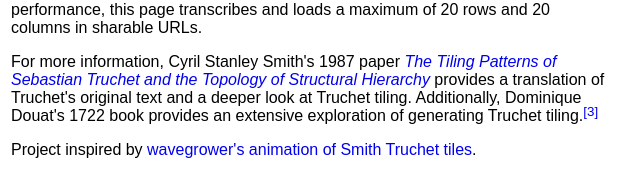
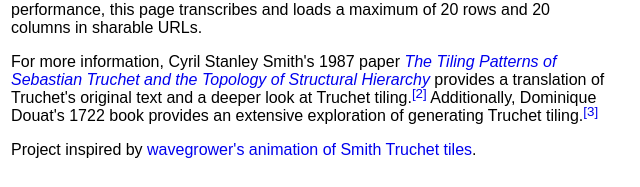
Before and after one commit to tungs/truchet-tiles-original, a plain HTML site: page index.html in a window 1280 px wide. Shown: the part 576-763 px from the top of the page, 329-969 px from the left. Drawn offline with Linux system fonts and the light colour scheme.

Commit message:
Add files via upload

```diff
--- a/index.html
+++ b/index.html
@@ -92,9 +92,9 @@ along with this program.  If not, see <http://www.gnu.org/licenses/>.
       <p>In his 1704 paper, <i>Mémoire sur les combinaisons,</i> Sébastien Truchet studied a curious tile that, when rotated to different orientations, could form countless aesthetic patterns.<sup><a href="#ref1">[1]</a></sup></p>
       <p>This project contains the 30 patterns engraved in Truchet's memoir, though he notes (translated from French) that "We found too great a number to report them all."<sup><a href="#ref2">[2]</a></sup> I've added some more patterns, mainly those that differ from Truchet's scheme by patterning each quadrant differently instead of uniformly.</p>
       <p>This project animates transitions between various <label for="switchPreset" class="description-control">patterns,</label> allowing you to adjust the <label for="switchStyle" class="description-control">switch style</label> and <label for="switchFrequencyInput" class="description-control">switch frequency</label> to determine what order and how often the tiles get switched. You can <label for="autoplay" class="description-control">autoplay</label> to automatically switch between random patterns (using the adjacent slider to adjust the delay between pattern switching). You can optionally turn on <label for="colorsSelect" class="description-control">colors</label> to highlight the new orientation of tile.</p>
-      </p>The size of the plane can be adjusted by the number of <label for="rowsInput" class="description-control">rows</label> and <label for="columnsInput" class="description-control">columns</label>. By pressing on or hovering over (depending on the <label for="manualSwitchType" class="description-control">manual switch on</label> setting) tiles you can manually switch them, which automatically updates your URL. In the interest of performance, this page transcribes and loads a maximum of 20 rows and 20 columns in sharable URLs.</p>
-      <p>For more information, Cyril Stanley Smith's 1987 paper <em><a href="https://doi.org/10.2307/1578535" title="DOI: 10.2307/1578535">The Tiling Patterns of Sebastian Truchet and the Topology of Structural Hierarchy</a></em> provides a translation of Truchet's original text and a deeper look at Truchet tiling. Additionally, Dominique Douat's 1722 book provides an extensive exploration of generating Truchet tiling.<sup><a href="#ref3">[3]</a></sup></p>
-    <p>Project inspired by <a href="https://wavegrower.tumblr.com/" target="_blank">wavegrower's</a> <a href="https://wavegrower.tumblr.com/post/165551187955/unsatisfyer" target="_blank">animation of Smith Truchet tiles</a>.</p>
+      <p>The size of the plane can be adjusted by the number of <label for="rowsInput" class="description-control">rows</label> and <label for="columnsInput" class="description-control">columns</label>. By pressing on or hovering over (depending on the <label for="manualSwitchType" class="description-control">manual switch on</label> setting) tiles you can manually switch them, which automatically updates your URL. In the interest of performance, this page transcribes and loads a maximum of 20 rows and 20 columns in sharable URLs.</p>
+      <p>For more information, Cyril Stanley Smith's 1987 paper <em><a href="https://doi.org/10.2307/1578535" title="DOI: 10.2307/1578535">The Tiling Patterns of Sebastian Truchet and the Topology of Structural Hierarchy</a></em> provides a translation of Truchet's original text and a deeper look at Truchet tiling.<sup><a href="#ref2">[2]</a></sup> Additionally, Dominique Douat's 1722 book provides an extensive exploration of generating Truchet tiling.<sup><a href="#ref3">[3]</a></sup></p>
+      <p>Project inspired by <a href="https://wavegrower.tumblr.com/" target="_blank">wavegrower's</a> <a href="https://wavegrower.tumblr.com/post/165551187955/unsatisfyer" target="_blank">animation of Smith Truchet tiles</a>.</p>
     <br />
     <br />
     </div>
```
